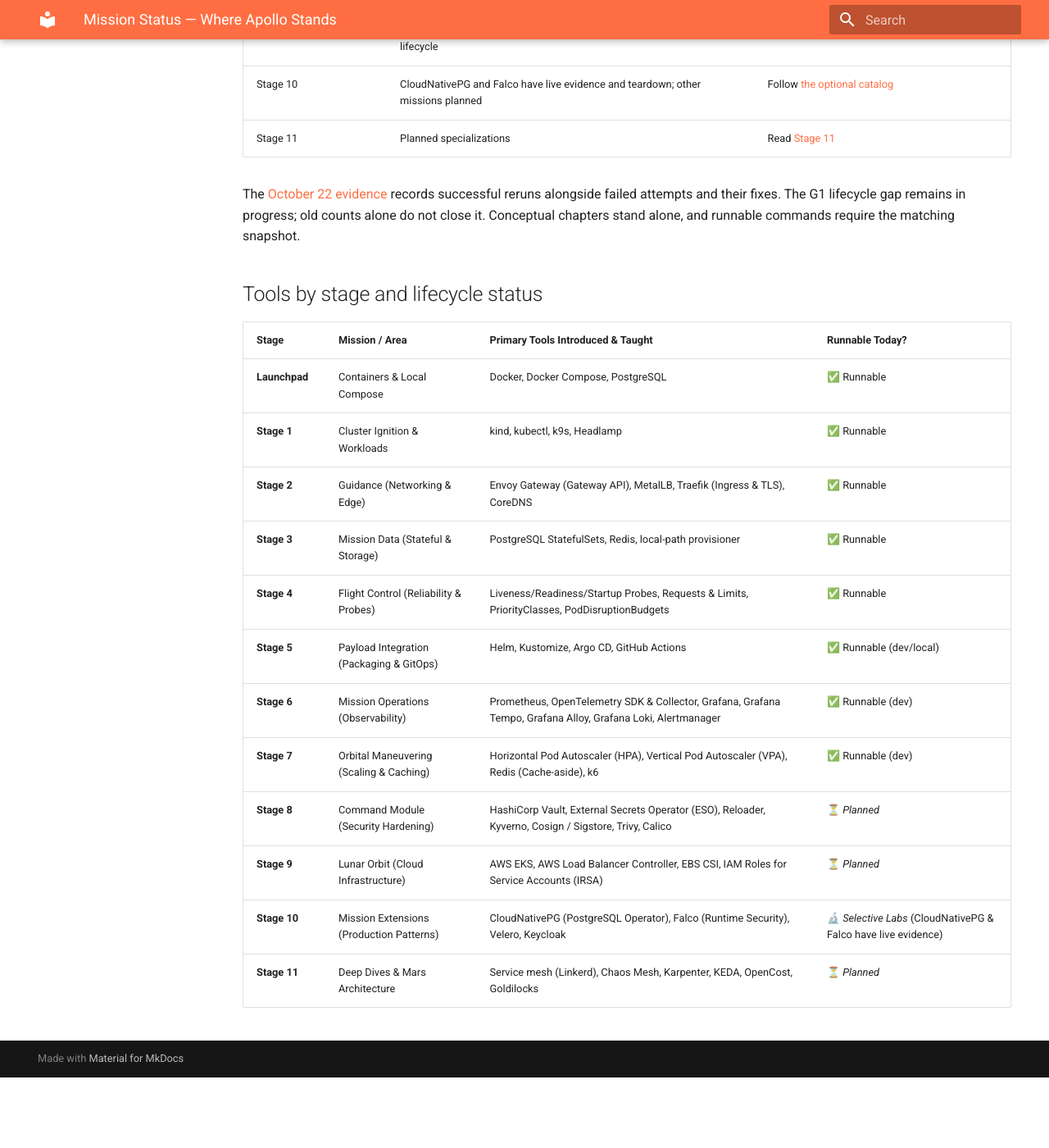
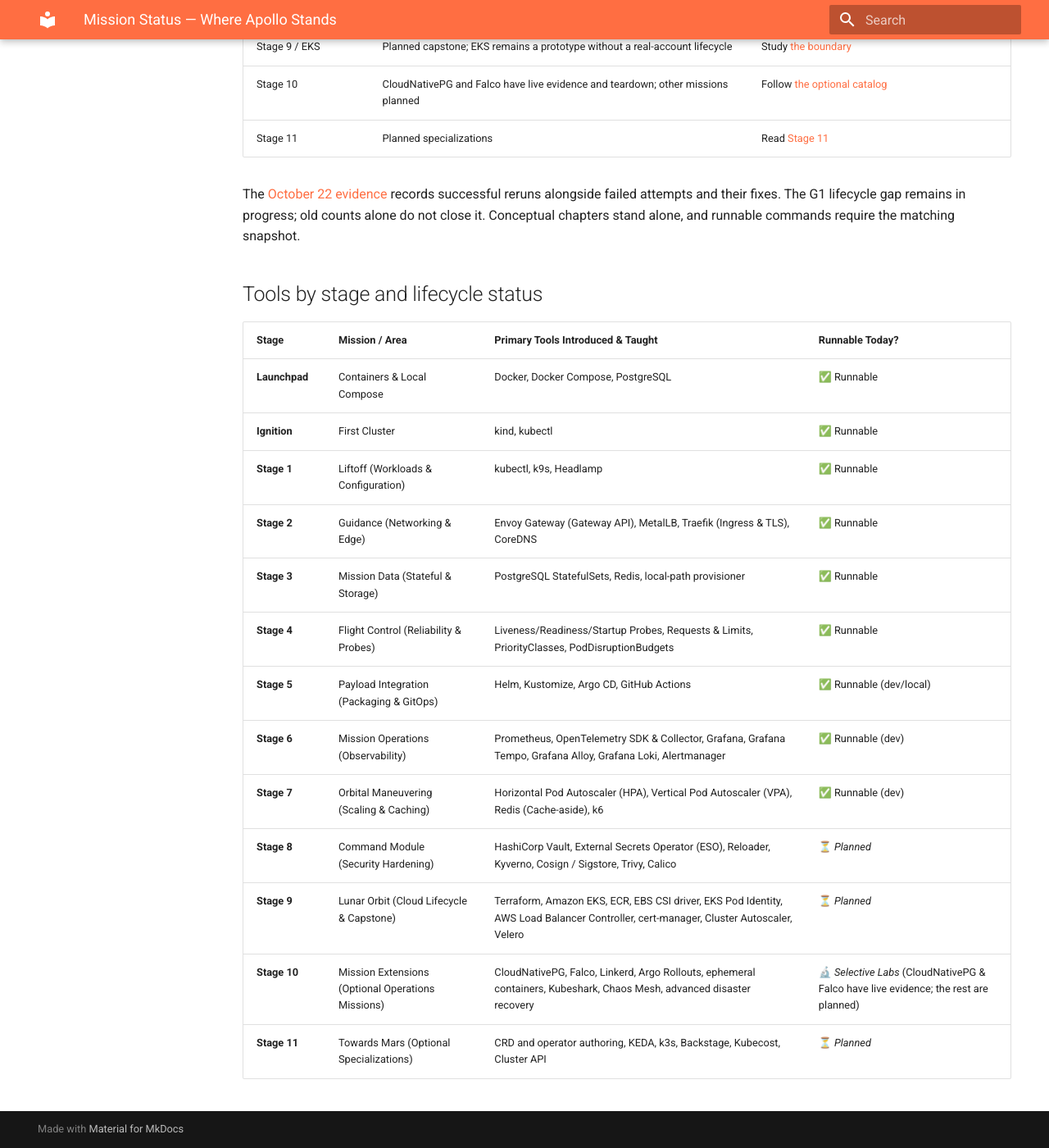
Before and after one commit to darshan-raul/apollo11-docs, an MkDocs documentation site: the page built from docs/status.md, in a window 1280 px wide and 1400 px high, scrolled down 888 px. Shown: the whole window at 82% size. Built offline with MkDocs 1.6.1 and Material for MkDocs 9.7.7, drawn with Linux system fonts in a browser that asks for light colours; before the commit the page ends 2202 px from its top, so only the background shows below that; some of the changed text lies outside the part shown.

Commit message:
fix(status): report real hosted CI state and align tool table with ROADMAP
Hosted CI runs exist and fail at validation, so no GHCR images exist yet.
Add an Ignition row and align the Stage 9-11 tool lists with ROADMAP.md
(EKS Pod Identity, not IRSA; Stage 10 and 11 mission catalogs).
Apollo11 tracker item G24.

Co-Authored-By: Claude Opus 5.5 <noreply@anthropic.com>

```diff
--- a/docs/status.md
+++ b/docs/status.md
@@ -17,7 +17,7 @@ title: "Mission Status — Where Apollo Stands"
 | Stage 7 dev | Helm 227/227; Kustomize 216/216; trace/observability labs passed after spread fix | Follow [Stage 7](./stage-7) |
 | Stage 7 capacity | Normal 70% CPU policy scaled 1→2→3; zero failed requests, but dropped iterations failed the k6 threshold | Treat as a measured boundary, not a fully passing benchmark |
 | Stage 6/7 Argo CD; Helm/staging | Not rerun in the October 22 pass | Do not extend dev pass counts to these paths |
-| Hosted CI and GHCR | Local validation and all 18 image scans passed; hosted run and publication remain unobserved | Registry examples describe the configured contract, not proof images exist |
+| Hosted CI and GHCR | Local validation and all 18 image scans passed. Every hosted CI run so far has failed at the validation step, so no image or release tag is published (tracker G2a, G15) | Registry examples describe the configured contract; those images do not exist yet. Use the locally built images |
 | Stage 8 | Planned clean security rebuild | Read [Stage 8](./stage-8); no inherited trust |
 | Stage 9 / EKS | Planned capstone; EKS remains a prototype without a real-account lifecycle | Study [the boundary](./eks) |
 | Stage 10 | CloudNativePG and Falco have live evidence and teardown; other missions planned | Follow [the optional catalog](./stage-10) |
@@ -33,7 +33,8 @@ chapters stand alone, and runnable commands require the matching snapshot.
 | Stage | Mission / Area | Primary Tools Introduced & Taught | Runnable Today? |
 |---|---|---|---|
 | **Launchpad** | Containers & Local Compose | Docker, Docker Compose, PostgreSQL | ✅ Runnable |
-| **Stage 1** | Cluster Ignition & Workloads | kind, kubectl, k9s, Headlamp | ✅ Runnable |
+| **Ignition** | First Cluster | kind, kubectl | ✅ Runnable |
+| **Stage 1** | Liftoff (Workloads & Configuration) | kubectl, k9s, Headlamp | ✅ Runnable |
 | **Stage 2** | Guidance (Networking & Edge) | Envoy Gateway (Gateway API), MetalLB, Traefik (Ingress & TLS), CoreDNS | ✅ Runnable |
 | **Stage 3** | Mission Data (Stateful & Storage) | PostgreSQL StatefulSets, Redis, local-path provisioner | ✅ Runnable |
 | **Stage 4** | Flight Control (Reliability & Probes) | Liveness/Readiness/Startup Probes, Requests & Limits, PriorityClasses, PodDisruptionBudgets | ✅ Runnable |
@@ -41,6 +42,6 @@ chapters stand alone, and runnable commands require the matching snapshot.
 | **Stage 6** | Mission Operations (Observability) | Prometheus, OpenTelemetry SDK & Collector, Grafana, Grafana Tempo, Grafana Alloy, Grafana Loki, Alertmanager | ✅ Runnable (dev) |
 | **Stage 7** | Orbital Maneuvering (Scaling & Caching) | Horizontal Pod Autoscaler (HPA), Vertical Pod Autoscaler (VPA), Redis (Cache-aside), k6 | ✅ Runnable (dev) |
 | **Stage 8** | Command Module (Security Hardening) | HashiCorp Vault, External Secrets Operator (ESO), Reloader, Kyverno, Cosign / Sigstore, Trivy, Calico | ⏳ *Planned* |
-| **Stage 9** | Lunar Orbit (Cloud Infrastructure) | AWS EKS, AWS Load Balancer Controller, EBS CSI, IAM Roles for Service Accounts (IRSA) | ⏳ *Planned* |
-| **Stage 10** | Mission Extensions (Production Patterns) | CloudNativePG (PostgreSQL Operator), Falco (Runtime Security), Velero, Keycloak | 🔬 *Selective Labs* (CloudNativePG & Falco have live evidence) |
-| **Stage 11** | Deep Dives & Mars Architecture | Service mesh (Linkerd), Chaos Mesh, Karpenter, KEDA, OpenCost, Goldilocks | ⏳ *Planned* |
+| **Stage 9** | Lunar Orbit (Cloud Lifecycle & Capstone) | Terraform, Amazon EKS, ECR, EBS CSI driver, EKS Pod Identity, AWS Load Balancer Controller, cert-manager, Cluster Autoscaler, Velero | ⏳ *Planned* |
+| **Stage 10** | Mission Extensions (Optional Operations Missions) | CloudNativePG, Falco, Linkerd, Argo Rollouts, ephemeral containers, Kubeshark, Chaos Mesh, advanced disaster recovery | 🔬 *Selective Labs* (CloudNativePG & Falco have live evidence; the rest are planned) |
+| **Stage 11** | Towards Mars (Optional Specializations) | CRD and operator authoring, KEDA, k3s, Backstage, Kubecost, Cluster API | ⏳ *Planned* |
```
